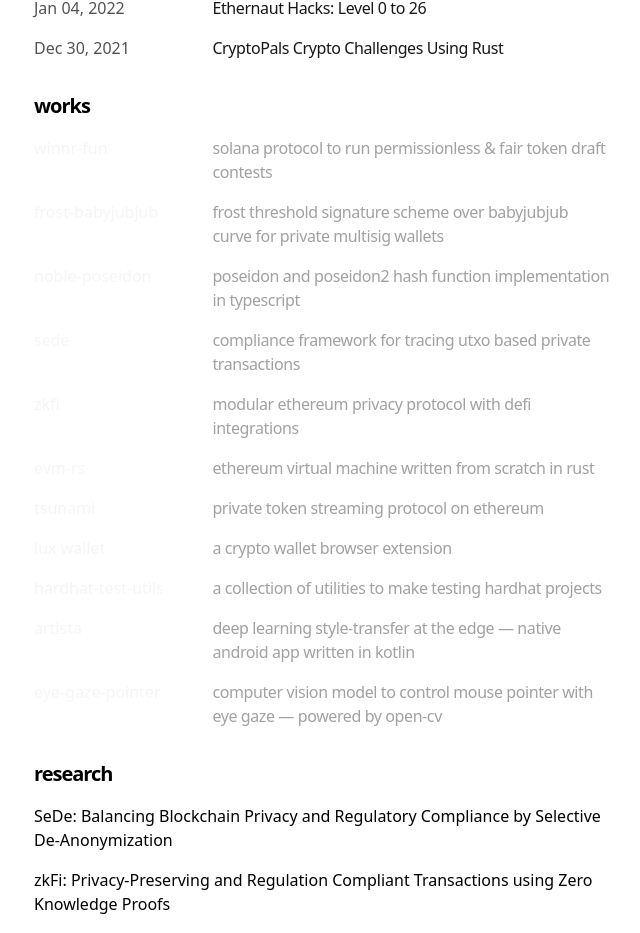
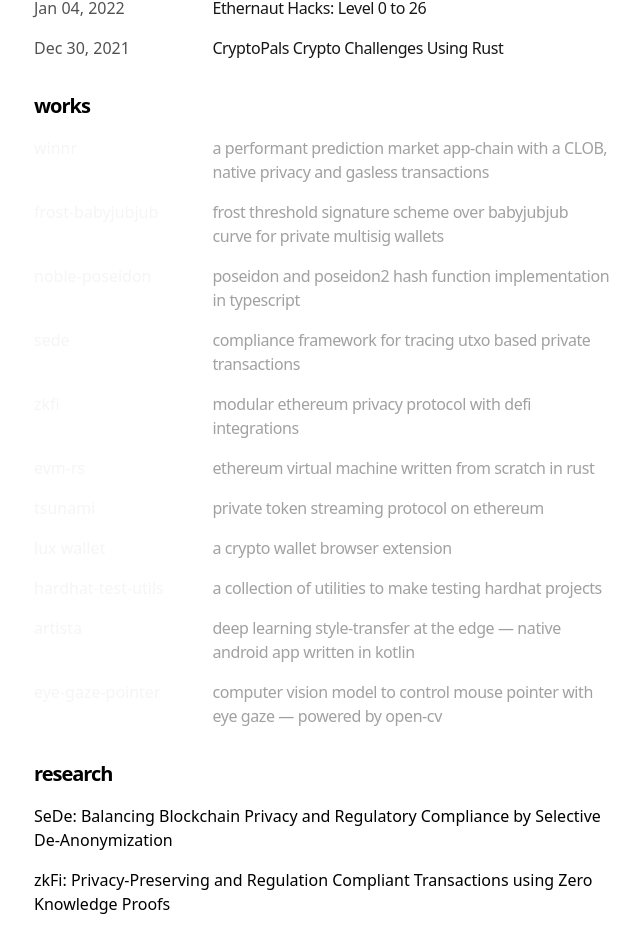
Before and after one commit to nvnx7/website, a Next.js app: page / in a window 1280 px wide. Shown: the part 1036-1969 px from the top of the page, without its empty margins (318-958 px from the left). Built offline with nearby package versions, Linux system fonts and the light colour scheme.

Commit message:
update works

```diff
--- a/app/components/works.tsx
+++ b/app/components/works.tsx
@@ -2,10 +2,10 @@
 
 const works = [
   {
-    name: "winnr-fun",
+    name: "winnr",
     description:
-      "solana protocol to run permissionless & fair token draft contests",
-    href: "https://github.com/nvnx7/winnr-fun-protocol",
+      "a performant prediction market app-chain with a CLOB, native privacy and gasless transactions",
+    href: "https://github.com/nvnx7/winnr-rollup",
   },
   {
     name: "frost-babyjubjub",
```
